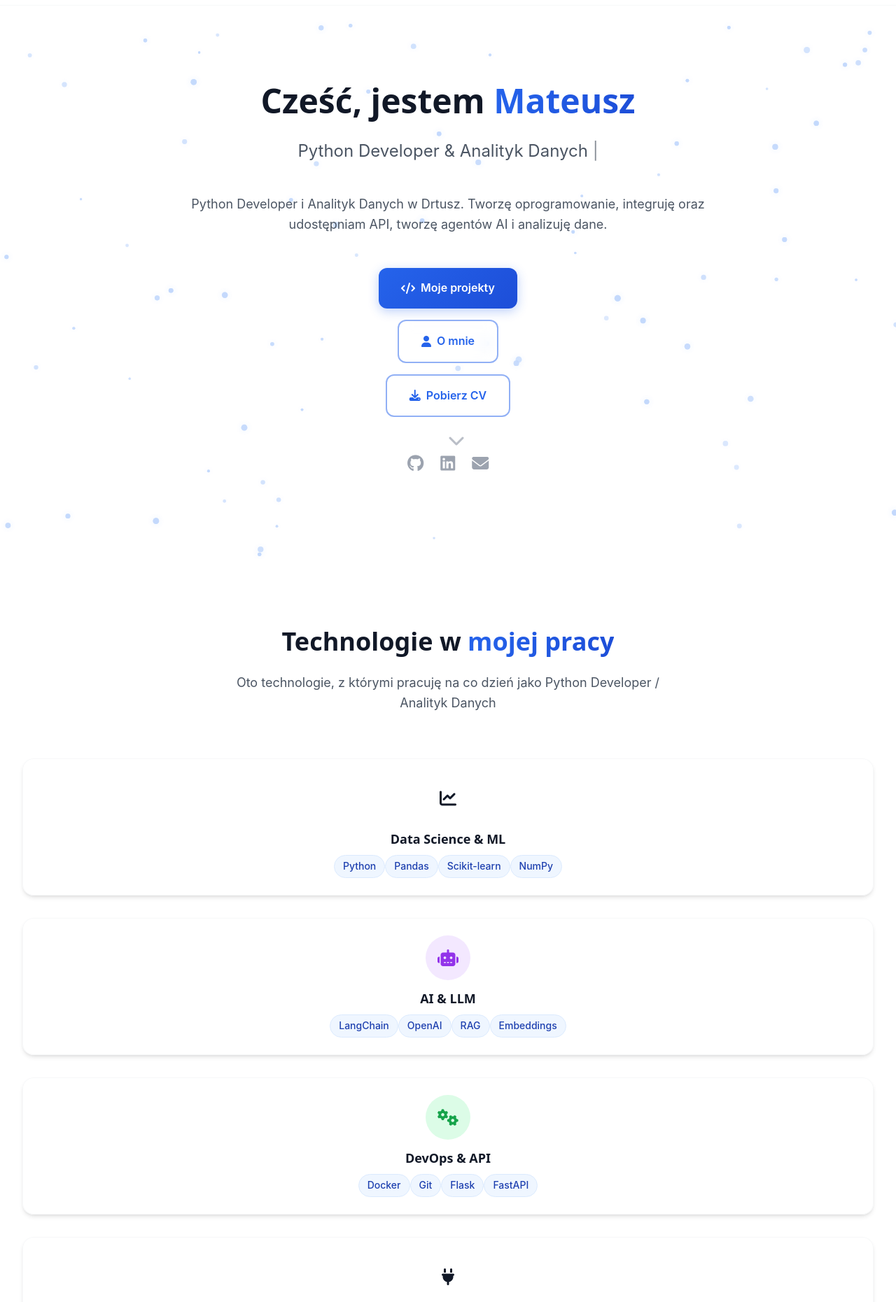
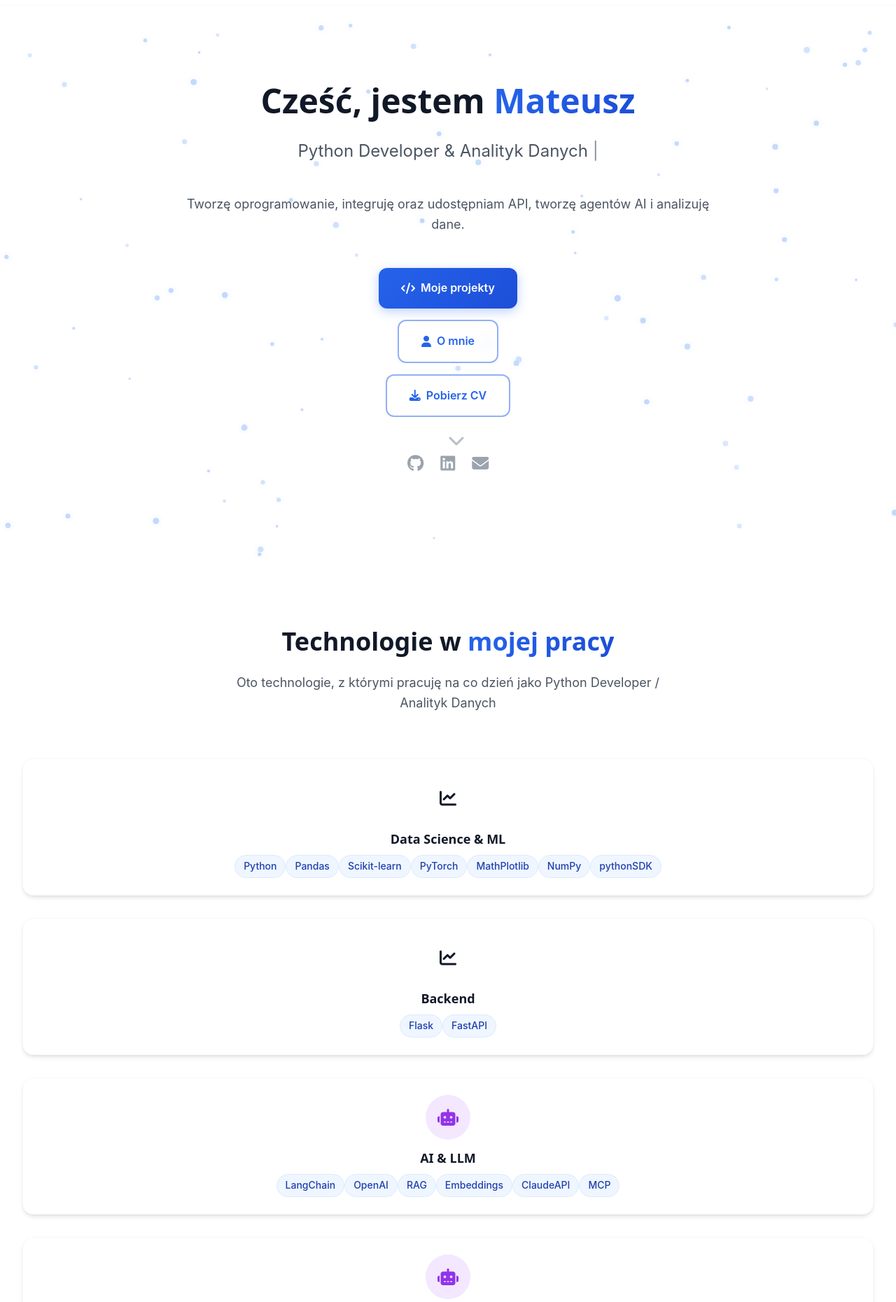
Before and after one commit to MatBog25/Portfolio, a Flask app: page / in a window 1280 px wide. Shown: the part 65-1926 px from the top of the page at 70% size. Run offline with Flask 3, Linux system fonts and the light colour scheme.

Commit message:
palilo sie

```diff
--- a/app.py
+++ b/app.py
@@ -96,18 +96,18 @@ def api_skills():
     skills_data = {
         'current_company': {
             'technologies': [
-                {'name': 'Python', 'level': 85, 'category': 'Data Science'},
-                {'name': 'Flask', 'level': 80, 'category': 'Framework'},
+                {'name': 'Python', 'category': 'Data Science'},
+                {'name': 'Flask', 'category': 'Framework'},
                 {'name': 'Pandas', 'level': 85, 'category': 'Data Science'},
-                {'name': 'Scikit-learn', 'level': 75, 'category': 'Machine Learning'},
-                {'name': 'LangChain', 'level': 80, 'category': 'AI/LLM'},
-                {'name': 'OpenAI API', 'level': 85, 'category': 'AI/LLM'},
-                {'name': 'Docker', 'level': 75, 'category': 'DevOps'},
-                {'name': 'Git', 'level': 80, 'category': 'Tools'},
-                {'name': 'RAG Systems', 'level': 80, 'category': 'AI/LLM'},
-                {'name': 'Slack API', 'level': 70, 'category': 'Integrations'},
-                {'name': 'JavaScript', 'level': 60, 'category': 'Frontend'},
-                {'name': 'ChromaDB', 'level': 75, 'category': 'Vector DB'}
+                {'name': 'Scikit-learn', 'category': 'Machine Learning'},
+                {'name': 'LangChain', 'category': 'AI/LLM'},
+                {'name': 'OpenAI API', 'category': 'AI/LLM'},
+                {'name': 'Docker', 'category': 'DevOps'},
+                {'name': 'Git', 'category': 'Tools'},
+                {'name': 'RAG Systems', 'category': 'AI/LLM'},
+                {'name': 'Slack API', 'category': 'Integrations'},
+                {'name': 'JavaScript', 'category': 'Frontend'},
+                {'name': 'ChromaDB', 'category': 'Vector DB'}
             ]
         }
     }
--- a/templates/contact.html
+++ b/templates/contact.html
@@ -40,7 +40,7 @@
                                 <div>
                                     <h4 class="font-medium text-gray-900 dark:text-white">Email do współpracy</h4>
                                     <a href="mailto:mateu00003@gmail.com" class="text-primary-600 dark:text-primary-400 hover:underline text-lg font-medium">
-                                        matek002003@@gmail.com
+                                        mateusz.boguszewski.it@gmail.com
                                     </a>
                                     <p class="text-sm text-gray-500 dark:text-gray-400">Napisz z ofertą współpracy</p>
                                 </div>
@@ -53,7 +53,7 @@
                                 <div>
                                     <h4 class="font-medium text-gray-900 dark:text-white">Lokalizacja</h4>
                                     <p class="text-gray-600 dark:text-gray-400">Białystok, Polska</p>
-                                    <p class="text-sm text-gray-500 dark:text-gray-400">Praca zdalna lub na miejscu</p>
+                                    <p class="text-sm text-gray-500 dark:text-gray-400">Praca zdalna, hybrydowa lub na miejscu</p>
                                 </div>
                             </div>
                         </div>
--- a/templates/index.html
+++ b/templates/index.html
@@ -32,8 +32,7 @@
 
             <!-- Description -->
             <p class="text-lg md:text-xl text-gray-600 dark:text-gray-400 max-w-3xl mx-auto mb-12 leading-relaxed" data-aos="fade-up" data-aos-delay="700">
-                Python Developer i Analityk Danych w Drtusz. Tworzę oprogramowanie,
-                integruję oraz udostępniam API, tworzę agentów AI i analizuję dane.
+                Tworzę oprogramowanie, integruję oraz udostępniam API, tworzę agentów AI i analizuję dane.
             </p>
 
             <!-- CTA Buttons -->
@@ -96,7 +95,22 @@
                     <span class="tech-tag text-xs">Python</span>
                     <span class="tech-tag text-xs">Pandas</span>
                     <span class="tech-tag text-xs">Scikit-learn</span>
+                    <span class="tech-tag text-xs">PyTorch</span>
+                    <span class="tech-tag text-xs">MathPlotlib</span>
                     <span class="tech-tag text-xs">NumPy</span>
+                    <span class="tech-tag text-xs">pythonSDK</span>
+                </div>
+            </div>
+
+            <!-- WebDev -->
+            <div class="card p-6 text-center hover:scale-105 transition-transform duration-300" data-aos="fade-up" data-aos-delay="300">
+                <div class="w-16 h-16 bg-blue-100 dark:bg-blue-900 rounded-full flex items-center justify-center mx-auto mb-4">
+                    <i class="fas fa-chart-line text-2xl text-blue-600 dark:text-blue-400"></i>
+                </div>
+                <h3 class="text-lg font-bold mb-3">Backend</h3>
+                <div class="flex flex-wrap gap-1 justify-center">
+                    <span class="tech-tag text-xs">Flask</span>
+                    <span class="tech-tag text-xs">FastAPI</span>
                 </div>
             </div>
 
@@ -111,6 +125,22 @@
                     <span class="tech-tag text-xs">OpenAI</span>
                     <span class="tech-tag text-xs">RAG</span>
                     <span class="tech-tag text-xs">Embeddings</span>
+                    <span class="tech-tag text-xs">ClaudeAPI</span>
+                    <span class="tech-tag text-xs">MCP</span>
+                </div>
+            </div>
+
+            <!-- DB -->
+            <div class="card p-6 text-center hover:scale-105 transition-transform duration-300" data-aos="fade-up" data-aos-delay="400">
+                <div class="w-16 h-16 bg-purple-100 dark:bg-purple-900 rounded-full flex items-center justify-center mx-auto mb-4">
+                    <i class="fas fa-robot text-2xl text-purple-600 dark:text-purple-400"></i>
+                </div>
+                <h3 class="text-lg font-bold mb-3">Bazy danych</h3>
+                <div class="flex flex-wrap gap-1 justify-center">
+                    <span class="tech-tag text-xs">MySQL</span>
+                    <span class="tech-tag text-xs">Redis</span>
+                    <span class="tech-tag text-xs">PostgreSQL</span>
+                    <span class="tech-tag text-xs">Wektorowe bazy danych</span>
                 </div>
             </div>
 
@@ -119,12 +149,11 @@
                 <div class="w-16 h-16 bg-green-100 dark:bg-green-900 rounded-full flex items-center justify-center mx-auto mb-4">
                     <i class="fas fa-cogs text-2xl text-green-600 dark:text-green-400"></i>
                 </div>
-                <h3 class="text-lg font-bold mb-3">DevOps & API</h3>
+                <h3 class="text-lg font-bold mb-3">DevOps</h3>
                 <div class="flex flex-wrap gap-1 justify-center">
                     <span class="tech-tag text-xs">Docker</span>
+                    <span class="tech-tag text-xs">Docker Compose</span>
                     <span class="tech-tag text-xs">Git</span>
-                    <span class="tech-tag text-xs">Flask</span>
-                    <span class="tech-tag text-xs">FastAPI</span>
                 </div>
             </div>
 
@@ -133,10 +162,10 @@
                 <div class="w-16 h-16 bg-orange-100 dark:bg-orange-900 rounded-full flex items-center justify-center mx-auto mb-4">
                     <i class="fas fa-plug text-2xl text-orange-600 dark:text-orange-400"></i>
                 </div>
-                <h3 class="text-lg font-bold mb-3">Integracje</h3>
+                <h3 class="text-lg font-bold mb-3">Inne</h3>
                 <div class="flex flex-wrap gap-1 justify-center">
                     <span class="tech-tag text-xs">Slack API</span>
-                    <span class="tech-tag text-xs">SQL</span>
+                    <span class="tech-tag text-xs">DataForSEO API</span>
                     <span class="tech-tag text-xs">REST API</span>
                     <span class="tech-tag text-xs">Webhooks</span>
                 </div>
@@ -171,7 +200,7 @@
                     <div class="ml-8 card p-6 flex-grow">
                         <div class="flex flex-col md:flex-row md:items-center md:justify-between mb-4">
                             <h3 class="text-xl font-bold">Python Developer / Analityk Danych</h3>
-                            <span class="text-sm text-primary-600 font-medium">Październik 2024 - Obecnie</span>
+                            <span class="text-sm text-primary-600 font-medium">01.10.2024 - Obecnie</span>
                         </div>
                         <h4 class="text-lg text-gray-600 dark:text-gray-400 mb-3">Drtusz</h4>
                         <p class="text-gray-600 dark:text-gray-400 mb-4">
@@ -202,7 +231,7 @@
                     <div class="ml-8 card p-6 flex-grow">
                         <div class="flex flex-col md:flex-row md:items-center md:justify-between mb-4">
                             <h3 class="text-xl font-bold">Prowadzenie zajęć</h3>
-                            <span class="text-sm text-primary-600 font-medium">Październik 2022 - Czerwiec 2024</span>
+                            <span class="text-sm text-primary-600 font-medium">01.10.2022 - 30.09.2024</span>
                         </div>
                         <h4 class="text-lg text-gray-600 dark:text-gray-400 mb-3">MISJA ROBOTYKA</h4>
                         <p class="text-gray-600 dark:text-gray-400 mb-4">
@@ -226,7 +255,7 @@
                     <div class="ml-8 card p-6 flex-grow">
                         <div class="flex flex-col md:flex-row md:items-center md:justify-between mb-4">
                             <h3 class="text-xl font-bold">Staż Python Developer</h3>
-                            <span class="text-sm text-green-600 font-medium">Lipiec - Sierpień 2022</span>
+                            <span class="text-sm text-green-600 font-medium">01.07.2022 - 31.08.2022</span>
                         </div>
                         <h4 class="text-lg text-gray-600 dark:text-gray-400 mb-3">Pierwsze doświadczenie komercyjne</h4>
                         <p class="text-gray-600 dark:text-gray-400 mb-4">
@@ -387,21 +416,21 @@
                     <i class="fas fa-brain text-4xl text-primary-600 mb-4"></i>
                     <h4 class="text-xl font-bold mb-2">Nauka we własnym zakresie</h4>
                     <p class="text-gray-700 dark:text-gray-300">Python & AI</p>
-                    <p class="text-sm text-gray-500 dark:text-gray-400">2022-2025</p>
+                    <p class="text-sm text-gray-500 dark:text-gray-400">2018-2025</p>
                 </div>
             </div>
 
             <div class="grid grid-cols-1 md:grid-cols-2 gap-8 items-center mb-16">
 
                 <div class="order-1 md:order-2" data-aos="fade-left">
-                    <h3 class="text-2xl font-bold mb-4">Wejście w świat AI</h3>
+                    <h3 class="text-2xl font-bold mb-4">Wejście w świat IT</h3>
                     <p class="text-gray-600 dark:text-gray-400 mb-4 leading-relaxed">
-                        W październiku 2024 otrzymałem swoją pierwszą pracę jako Python Developer / Analityk Danych w Drtusz!
+                        Od października 2024 pracuję jako Python Developer / Analityk Danych.
                         To doświadczenie pokazało mi, jak fascynujące jest tworzenie oprogramowania
                         i integracji z różnymi modelami LLM lub API.
                     </p>
                     <p class="text-gray-600 dark:text-gray-400 leading-relaxed">
-                        Każdego dnia pracuję z nowoczesnymi technologiami AI, tworzę dashboardy, integruje i udostępniam API, tworzę agentów AI,
+                        Każdego dnia pracuję z nowoczesnymi technologiami, tworzę dashboardy, integruje i udostępniam API, tworzę agentów AI,
                         integruję ze Slackiem i innymi platformami. To jest dopiero początek mojej
                         profesjonalnej kariery w świecie IT.
                     </p>
@@ -409,7 +438,7 @@
                     <div class="card p-6 bg-gradient-to-br from-primary-50 to-primary-100 dark:from-primary-900 dark:to-primary-800 order-2 md:order-1" data-aos="fade-right">
                         <i class="fas fa-briefcase text-4xl text-primary-600 mb-4"></i>
                         <h4 class="text-xl font-bold mb-2">Pierwsza praca</h4>
-                        <p class="text-gray-700 dark:text-gray-300">Python Developer / Analityk Danych w Drtusz</p>
+                        <p class="text-gray-700 dark:text-gray-300">Python Developer / Analityk Danych</p>
                         <p class="text-sm text-gray-500 dark:text-gray-400">Python + Flask + AI + LLM</p>
                     </div>
                 </div>
```
Also changed, not shown: templates/about.html (+18 -18 lines).
